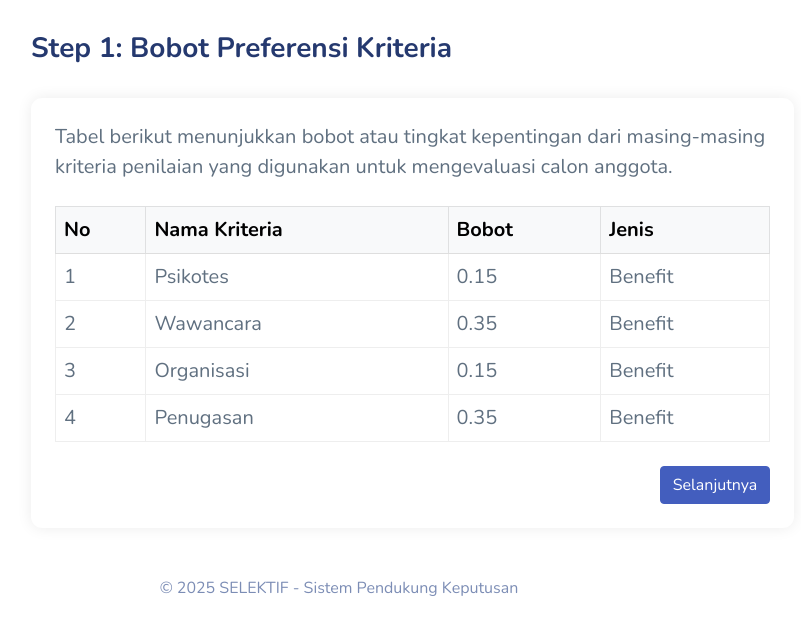
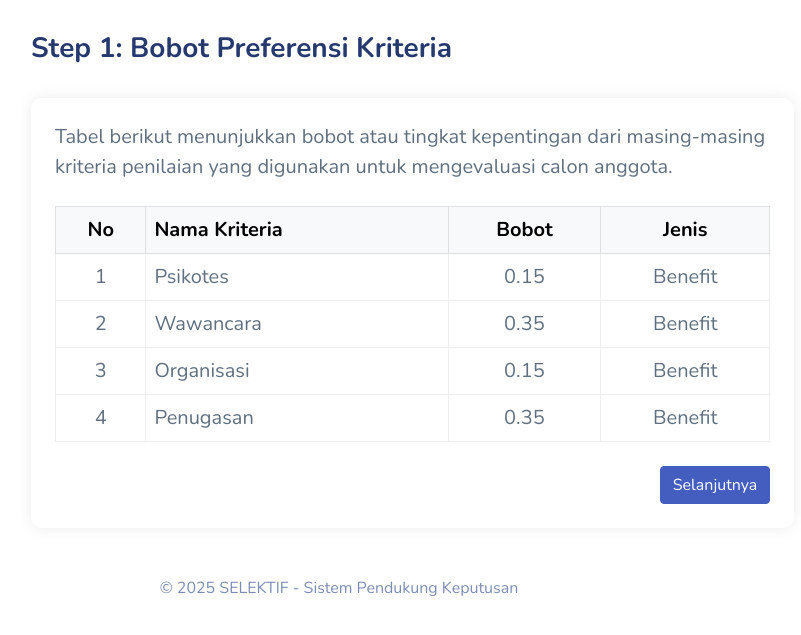
Before and after one commit to hqee/selektif-webapp, a PHP site: page /saw-progress-step1.php in a window 1280 px wide. Shown: the part 90-725 px from the top of the page, without its empty margins (301-1102 px from the left). Run offline with PHP 8.4, Linux system fonts and the light colour scheme; data comes from the database, SQL or seed files in the repository; some libraries are stand-ins or nearby versions.

Commit message:
style: update table alignment

```diff
--- a/saw-progress-step1.php
+++ b/saw-progress-step1.php
@@ -21,10 +21,10 @@
                             <table class="table table-bordered mt-4">
                                 <thead class="table-light">
                                     <tr>
-                                        <th>No</th>
+                                        <th class="text-center">No</th>
                                         <th>Nama Kriteria</th>
-                                        <th>Bobot</th>
-                                        <th>Jenis</th>
+                                        <th class="text-center">Bobot</th>
+                                        <th class="text-center">Jenis</th>
                                     </tr>
                                 </thead>
                                 <tbody>
@@ -34,10 +34,10 @@
                                     $q = $koneksi->query("SELECT * FROM kriteria");
                                     while ($d = $q->fetch_assoc()) {
                                         echo "<tr>
-                                                <td>{$no}</td>
+                                                <td class='text-center'>{$no}</td>
                                                 <td>{$d['nama_kriteria']}</td>
-                                                <td>{$d['bobot']}</td>
-                                                <td>" . ucfirst($d['jenis']) . "</td>
+                                                <td  class='text-center'>{$d['bobot']}</td>
+                                                <td  class='text-center'>" . ucfirst($d['jenis']) . "</td>
                                               </tr>";
                                         $no++;
                                     }
--- a/saw-progress-step2.php
+++ b/saw-progress-step2.php
@@ -28,7 +28,7 @@ require 'layout/head.php';
                                         $kriteria_array = [];
                                         while ($k = $kriteria->fetch_assoc()) {
                                             $kriteria_array[] = $k;
-                                            echo "<th>{$k['nama_kriteria']}</th>";
+                                            echo "<th  class='text-center'>{$k['nama_kriteria']}</th>";
                                         }
                                         ?>
                                     </tr>
@@ -42,7 +42,7 @@ require 'layout/head.php';
 
                                         foreach ($kriteria_array as $k) {
                                             $nilai = $koneksi->query("SELECT nilai FROM nilai WHERE peserta_id = '{$p['id']}' AND kriteria_id = '{$k['id']}'")->fetch_assoc();
-                                            echo "<td>" . ($nilai['nilai'] ?? '-') . "</td>";
+                                            echo "<td  class='text-center'>" . ($nilai['nilai'] ?? '-') . "</td>";
                                         }
 
                                         echo "</tr>";
--- a/saw-progress-step3.php
+++ b/saw-progress-step3.php
@@ -32,7 +32,7 @@ require 'layout/head.php';
                                         $kriteria_array = [];
                                         while ($k = $kriteria->fetch_assoc()) {
                                             $kriteria_array[] = $k;
-                                            echo "<th>{$k['nama_kriteria']}</th>";
+                                            echo "<th  class='text-center'>{$k['nama_kriteria']}</th>";
                                         }
                                         ?>
                                     </tr>
@@ -80,7 +80,7 @@ require 'layout/head.php';
                                                 $r = $max_min[$kid]['min'] / $n;
                                             }
 
-                                            echo "<td>" . round($r, 4) . "</td>";
+                                            echo "<td  class='text-center'>" . round($r, 4) . "</td>";
                                         }
 
                                         echo "</tr>";
--- a/saw-progress-step4.php
+++ b/saw-progress-step4.php
@@ -23,7 +23,7 @@ require 'layout/head.php';
                                 <thead class="table-light">
                                     <tr>
                                         <th>Nama Peserta</th>
-                                        <th>Nilai Preferensi</th>
+                                        <th class='text-center'>Nilai Preferensi</th>
                                     </tr>
                                 </thead>
                                 <tbody>
@@ -73,7 +73,7 @@ require 'layout/head.php';
 
                                         echo "<tr>";
                                         echo "<td>{$peserta['nama']}</td>";
-                                        echo "<td>" . round($total_preferensi, 4) . "</td>";
+                                        echo "<td  class='text-center'>" . round($total_preferensi, 4) . "</td>";
                                         echo "</tr>";
                                     }
                                     ?>
```
Also changed, not shown: saw-progress-step5.php (+6 -6 lines).
